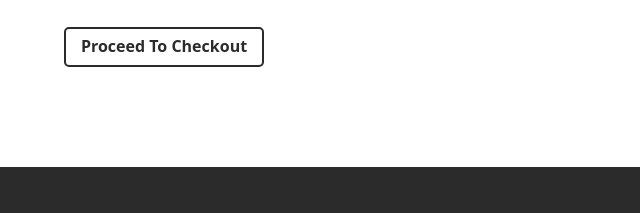
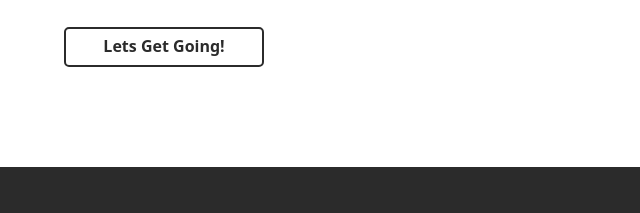
Before and after one commit to KurtSchwimmbacher/W4_Midterm_Assesment, a plain HTML site: page pages/page2.html in a window 1280 px wide. Shown: the part 2100-2313 px from the top of the page, 640-1280 px from the left. Drawn offline with nearby package versions, Linux system fonts and the light colour scheme.

Commit message:
fix button
fix button text in pg.2 50/50 layout

```diff
--- a/pages/page2.html
+++ b/pages/page2.html
@@ -158,7 +158,7 @@
             </p>
             <!--Button-->
             <div class="checkout-button">
-                <strong>Proceed To Checkout</strong>
+                <strong>Lets Get Going!</strong>
             </div>
         </div>
     </div>
```
